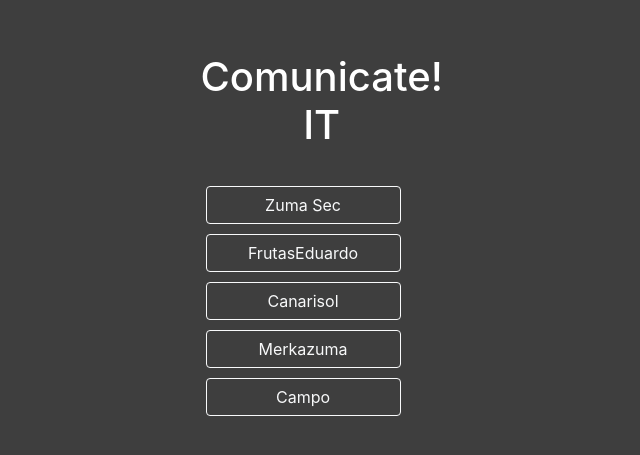
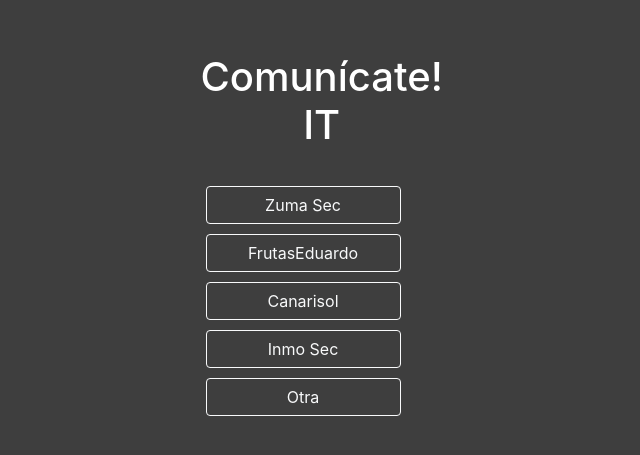
Before and after one commit to Zumasec/Incidencias-Inform-tica, a plain HTML site: page index.html in a window 1280 px wide. Shown: the part 163-618 px from the top of the page, 337-977 px from the left. Drawn offline with nearby package versions, Linux system fonts and the light colour scheme.

Commit message:
Add files via upload

```diff
--- a/index.html
+++ b/index.html
@@ -19,12 +19,12 @@
 <body style="background-color: rgba(5, 5, 5, 0.767); ">
 
     <div class="contenedor" style="color:  4em;text-align: center">
-        <h1 style="color: white; ">Comunicate! IT</h1><br>
+        <h1 style="color: white; ">Comunícate! IT</h1><br>
         <button type="button" id="btnzms" class="btn btn-outline-light">Zuma Sec</button>
         <button type="button" id="btnfed" class="btn btn-outline-light">FrutasEduardo</button>
         <button type="button" id="btncns" class="btn btn-outline-light" >Canarisol</button>
-        <button type="button" id="btnmrk" class="btn btn-outline-light" >Merkazuma</button>
-        <button type="button" id="btncampo" class="btn btn-outline-light">Campo</button>
+        <button type="button" id="btnmrk" class="btn btn-outline-light" >Inmo Sec</button>
+        <button type="button" id="btncampo" class="btn btn-outline-light">Otra</button>
     </div>
 
     <div class="modal fade" id="exampleModalCenter" tabindex="-1" role="dialog"
```
